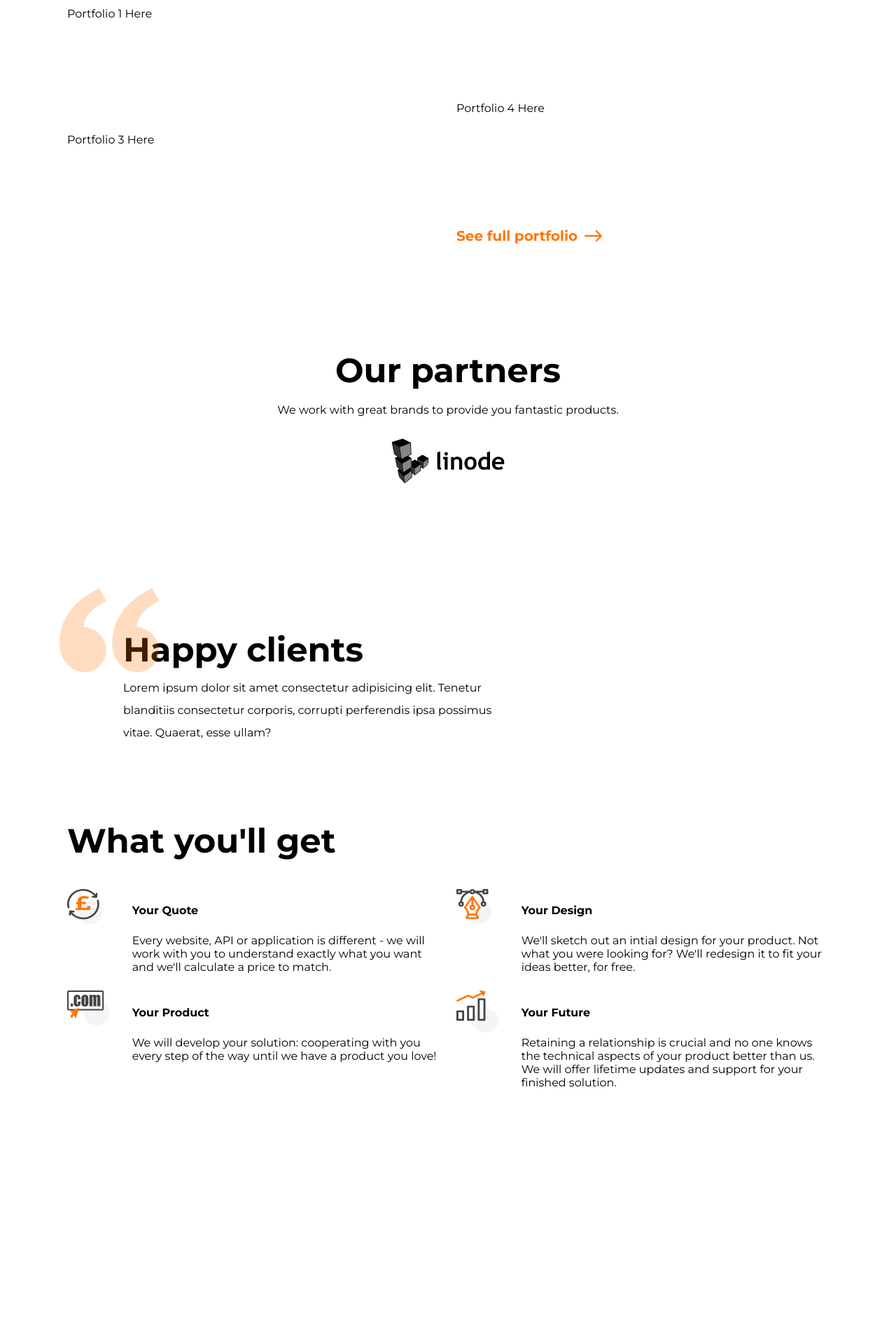
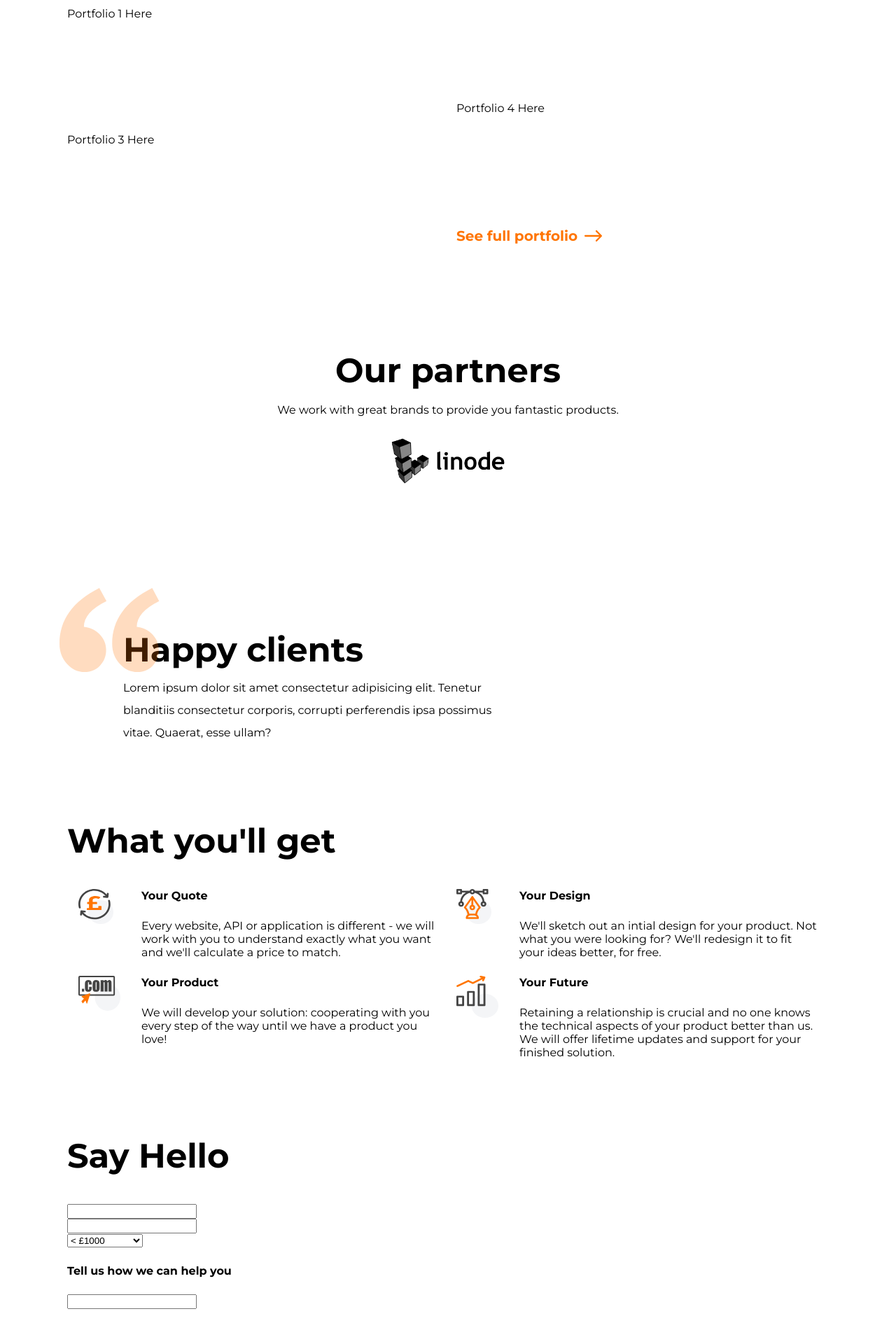
Before and after one commit to Polax-Digital/polax-jekyll, a Jekyll site: the page built from index.md, in a window 1280 px wide. Shown: the part 1462-3382 px from the top of the page at 70% size. Built offline with Jekyll 4.4.1, drawn with Linux system fonts in a browser that asks for light colours; some web fonts are replaced; before the commit the page ends 3042 px from its top, so only the background shows below that.

Commit message:
Started contact form

```diff
--- a/_layouts/home.html
+++ b/_layouts/home.html
@@ -206,7 +206,7 @@
                         <h2 class="subtitle">What you'll get</h2>
                     </div>
                 </div>
-                <div class="row">
+                <div class="row" id="wyg-offset">
                     <div class="col-md-6">
                         <div class="row">
                             <div class="col-2">
@@ -235,7 +235,7 @@
                         </div>
                     </div>
                 </div>
-                <div class="row">
+                <div class="row" id="wyg-offset">
                     <div class="col-md-6">
                         <div class="row">
                             <div class="col-2">
@@ -263,7 +263,39 @@
                             </div>
                         </div>
                     </div>
-
-
+                </div>
+            </div>
+        </div>
+        <div id="contact-us" class="section">
+            <div class="content-container">
+                <div class="row">
+                    <div class="col-12">
+                        <h2 class="subtitle">Say Hello</h2>
+                    </div>
+                </div>
+                <div class="row">
+                    <form action="" method="post">
+                        <div class="form-field">
+                            <input type="text" name="name" id="form-name">
+                        </div>
+                        <div class="form-field">
+                            <input type="email" name="email" id="form-email">
+                        </div>
+                        <div class="form-field">
+                            <select name="budget" id="form-budget">
+                                <option value="&#60; £1000">&#60; £1000</option>
+                                <option value="£1000 - £2499">£1000 - £2499</option>
+                                <option value="£2500 - £5000">£2500 - £5000</option>
+                                <option value="&#62; £5000">&#62; £5000</option>
+                            </select>
+                        </div>
+                        <p id="contact-paragraph">Tell us how we can help you</p>
+                        <div class="form-field">
+                            <input type="text" name="description" id="form-description">
+                        </div>
+                    </form>
+                </div>
+            </div>
+        </div>
     </body>
 </html>
--- a/assets/css/main.css
+++ b/assets/css/main.css
@@ -238,6 +238,26 @@ nav {
     font-weight: 600;
 }
 
+#wyg-offset {
+    padding-left: 1rem;
+    padding-right: 1rem;
+}
+
+.wyg-title {
+    margin-top: 0;
+}
+
+/* Contact */
+
+#contact-paragraph {
+    font-weight: 700;
+    font-size: 1rem;
+}
+
+form {
+    margin-bottom: 50px;
+}
+
 /* Media Queries */
 @media (min-width: 768px) {
     .text-center-desktop {
```
